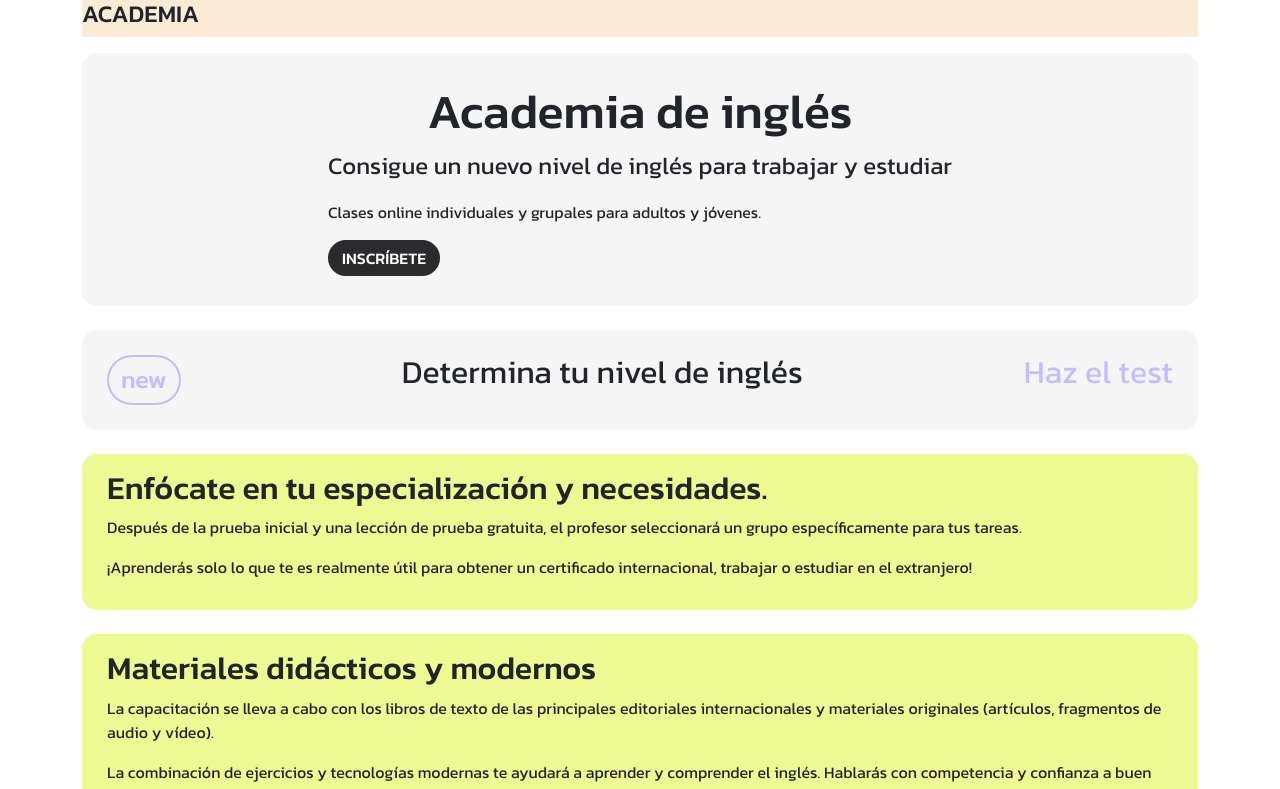
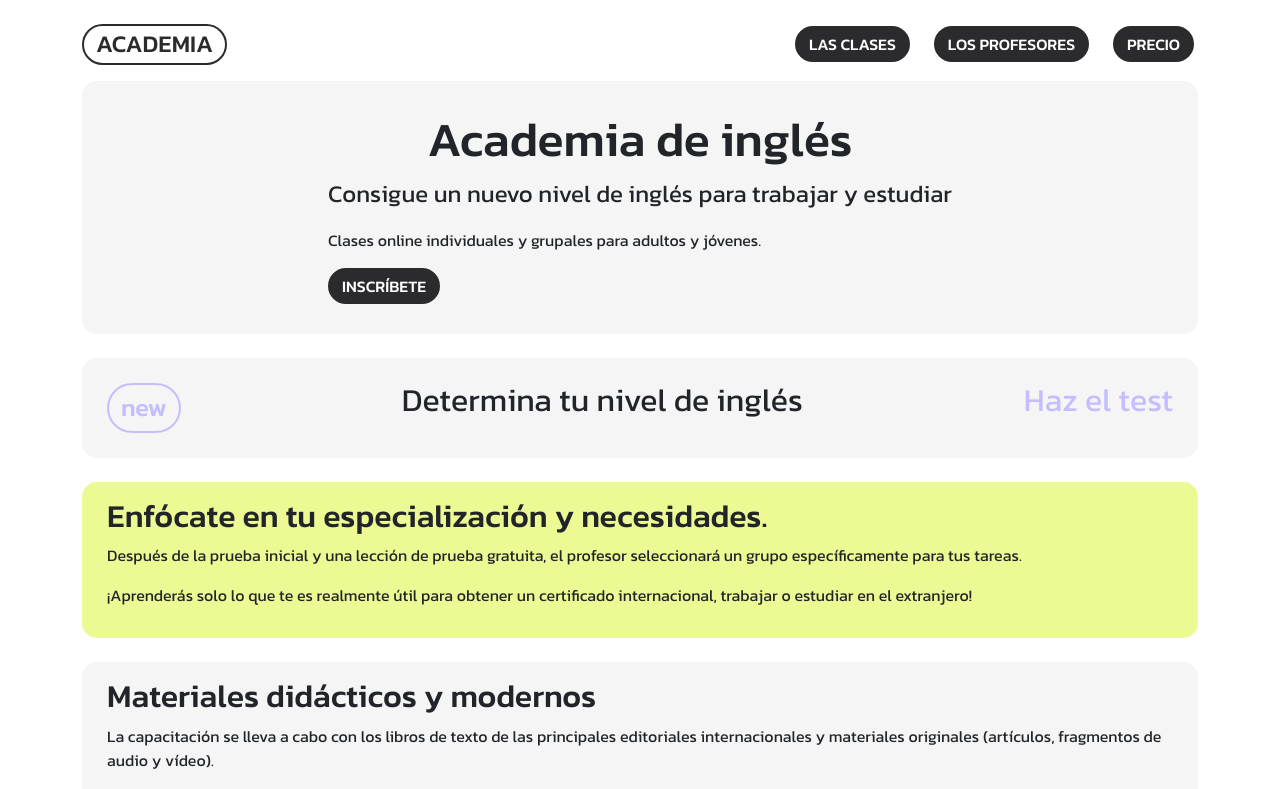
Before and after one commit to EricSalat/academia-ingles, a React (Create React App) app: page / in a window 1280 px wide. Shown: the top 789 px of the page. Built offline with nearby package versions, Linux system fonts and the light colour scheme.

Commit message:
Modificados estilos academia inglés

```diff
--- a/package.json
+++ b/package.json
@@ -9,6 +9,7 @@
     "bootstrap": "^5.2.2",
     "react": "^18.2.0",
     "react-dom": "^18.2.0",
+    "react-icons": "^4.6.0",
     "react-router-dom": "^6.4.2",
     "react-scripts": "5.0.1",
     "web-vitals": "^2.1.4"
--- a/src/App.css
+++ b/src/App.css
@@ -28,27 +28,7 @@ body {
   display: none;
 }
 
-header {
-  display: flex;
-  justify-content: space-between;
-  align-items: center;
-  background-color: antiquewhite;
-}
 
-nav {
-  display: flex;
-  gap: 1rem;
-}
-
-nav {
-  list-style-type: none;
-  text-transform: uppercase;
-  justify-content: space-around;
-}
-
-.nav-desktop {
-  display: none;
-}
 
 .contenedor-clases {
   background-color: var(--gris);
--- a/src/App.js
+++ b/src/App.js
@@ -1,5 +1,6 @@
 //Faltará Logo en svg
 import React from "react";
+import Header from "./componentes/Header";
 import BotonNavegacion from "./componentes/BotonNavegacion";
 import Hero from "./componentes/Hero";
 import TestIngles from "./componentes/TestIngles";
@@ -14,19 +15,13 @@ import 'bootstrap/dist/css/bootstrap.min.css';
 
 
 
+
 function App() {
 
   return (
     <div className="App">
     <div className="container">
-      <header>
-        <p className="h2">ACADEMIA</p>
-        <nav className="nav-desktop">
-            <BotonNavegacion texto="Las clases" />
-            <BotonNavegacion texto="Los profesores" />
-            <BotonNavegacion texto="Precio" />
-        </nav>
-      </header>
+      <Header />
       <main>
         <section>
           <Hero />
@@ -35,11 +30,13 @@ function App() {
           <section>
             <TarjetaCentral
               titulo="Enfócate en tu especialización y necesidades. "
+              style={{ backgroundColor: "var(--verde)"}}
               primerTexto="Después de la prueba inicial y una lección de prueba gratuita, el profesor seleccionará un grupo específicamente para tus tareas. "
               segundoTexto="¡Aprenderás solo lo que te es realmente útil para obtener un certificado internacional, trabajar o estudiar en el extranjero! "
             />
             <TarjetaCentral
               titulo="Materiales didácticos y modernos "
+              style={{ backgroundColor: "var(--gris)"}}
               primerTexto="La capacitación se lleva a cabo con los libros de texto de las principales editoriales internacionales y materiales originales (artículos, fragmentos de audio y vídeo). "
               segundoTexto="La combinación de ejercicios y tecnologías modernas te ayudará a aprender y comprender el inglés. Hablarás con competencia y confianza a buen ritmo. "
             />
@@ -86,7 +83,8 @@ function App() {
                   duracionCurso="1 mes. 2 lecciones por semana"
                   duracionLeccion="90"
                   precio="263"
-                  horario="Lunes y Viernes. 19:30 - 21:00h"                />
+                  horario="Lunes y Viernes. 19:30 - 21:00h"
+                  style={{backgroundColor: "var(--lila)"}}                />
                 <Clases
                   clases="individuales"
                   curso="Curso intensivo"
@@ -94,7 +92,10 @@ function App() {
                   duracionCurso="A acordar"
                   duracionLeccion="60 / 90"
                   precio="1 lección - 50"
-                  horario="A acordar"                />
+                  horario="A acordar"
+                  style={{backgroundColor: "var(--verde)"}}
+
+                  />
             </div>
           </section>
       </main>
--- a/src/componentes/Clases.jsx
+++ b/src/componentes/Clases.jsx
@@ -3,7 +3,7 @@ import "../hojas-de-estilo/Clases.css";
 
 function Clases(props) {
   return(
-    <div className="card-clases">
+    <div className="card-clases" style={props.style}>
       <h3>Clases {props.clases}</h3>
       <p>{props.curso}</p>
 
--- /dev/null
+++ b/src/componentes/Header.jsx
@@ -0,0 +1,29 @@
+import React from "react";
+import "../hojas-de-estilo/Header.css";
+import BotonNavegacion from "./BotonNavegacion";
+import list from "../assets/list.svg";
+import { CgMenuRound} from "react-icons/cg";
+
+export default function Header() {
+
+
+  return (
+    <header>
+        <p className="h2">ACADEMIA</p>
+        <nav className="nav-desktop">
+            <BotonNavegacion texto="Las clases" />
+            <BotonNavegacion texto="Los profesores" />
+            <BotonNavegacion texto="Precio" />
+        </nav>
+            <div className="mobile-menu">
+              <CgMenuRound style={{ color: "var(--grisOscuro)"
+              }}
+              size="40"
+               />
+            </div>
+      </header>
+
+
+
+  );
+}
--- a/src/componentes/TarjetaCentral.jsx
+++ b/src/componentes/TarjetaCentral.jsx
@@ -3,7 +3,7 @@ import "../hojas-de-estilo/TarjetaCentral.css";
 
 function TarjetaCentral(props) {
   return(
-    <div className="contenedor-tarjeta-central">
+    <div className="contenedor-tarjeta-central" style={props.style}>
       <h2>{props.titulo}</h2>
       <p>{props.primerTexto}</p>
       <p>{props.segundoTexto}</p>
--- a/src/hojas-de-estilo/BotonNavegacion.css
+++ b/src/hojas-de-estilo/BotonNavegacion.css
@@ -10,6 +10,10 @@ nav button, div button {
   cursor: pointer;
 }
 
+header nav button {
+  margin: 0 4px;
+}
+
 nav button:hover, div button:hover {
   color: var(--grisOscuro);
   background-color: inherit;
--- a/src/hojas-de-estilo/Clases.css
+++ b/src/hojas-de-estilo/Clases.css
@@ -1,5 +1,4 @@
 .card-clases{
-  background-color: var(--lila);
   padding: var(--componentsPadding);
   border-radius: var(--borderRadius);
   margin-top: 1.5rem;
--- /dev/null
+++ b/src/hojas-de-estilo/Header.css
@@ -0,0 +1,51 @@
+header {
+  display: flex;
+  justify-content: space-between;
+  align-items: center;
+  background-color: transparent;
+  padding-top: 1.5rem;
+
+}
+
+p.h2 {
+  font-weight: 500;
+  font-size: 16px;
+  text-transform: uppercase;
+  color: var(--grisOscuro);
+  background-color: inherit;
+  border: 2px solid var(--grisOscuro);
+  border-radius: 50px;
+  padding: 4px 12px;
+  cursor: pointer;
+  margin: 0 !important;
+  height: fit-content;
+}
+
+nav {
+  display: flex;
+  gap: 1rem;
+}
+
+nav {
+  list-style-type: none;
+  text-transform: uppercase;
+  justify-content: space-around;
+}
+
+.nav-desktop {
+  display: none;
+}
+
+.mobile-menu{
+  display: flex;
+}
+
+@media (min-width: 768px) {
+  .nav-desktop {
+    display: flex;
+  }
+
+  .mobile-menu{
+    display: none;
+  }
+}
--- a/src/hojas-de-estilo/TarjetaCentral.css
+++ b/src/hojas-de-estilo/TarjetaCentral.css
@@ -1,5 +1,4 @@
 .contenedor-tarjeta-central {
-  background-color: var(--verde);
   display: flex;
   flex-direction: column;
   justify-content: right;
```
Also changed, not shown: src/assets/list.svg (added), 1 other file (tests, documents, lock files or other folders).
